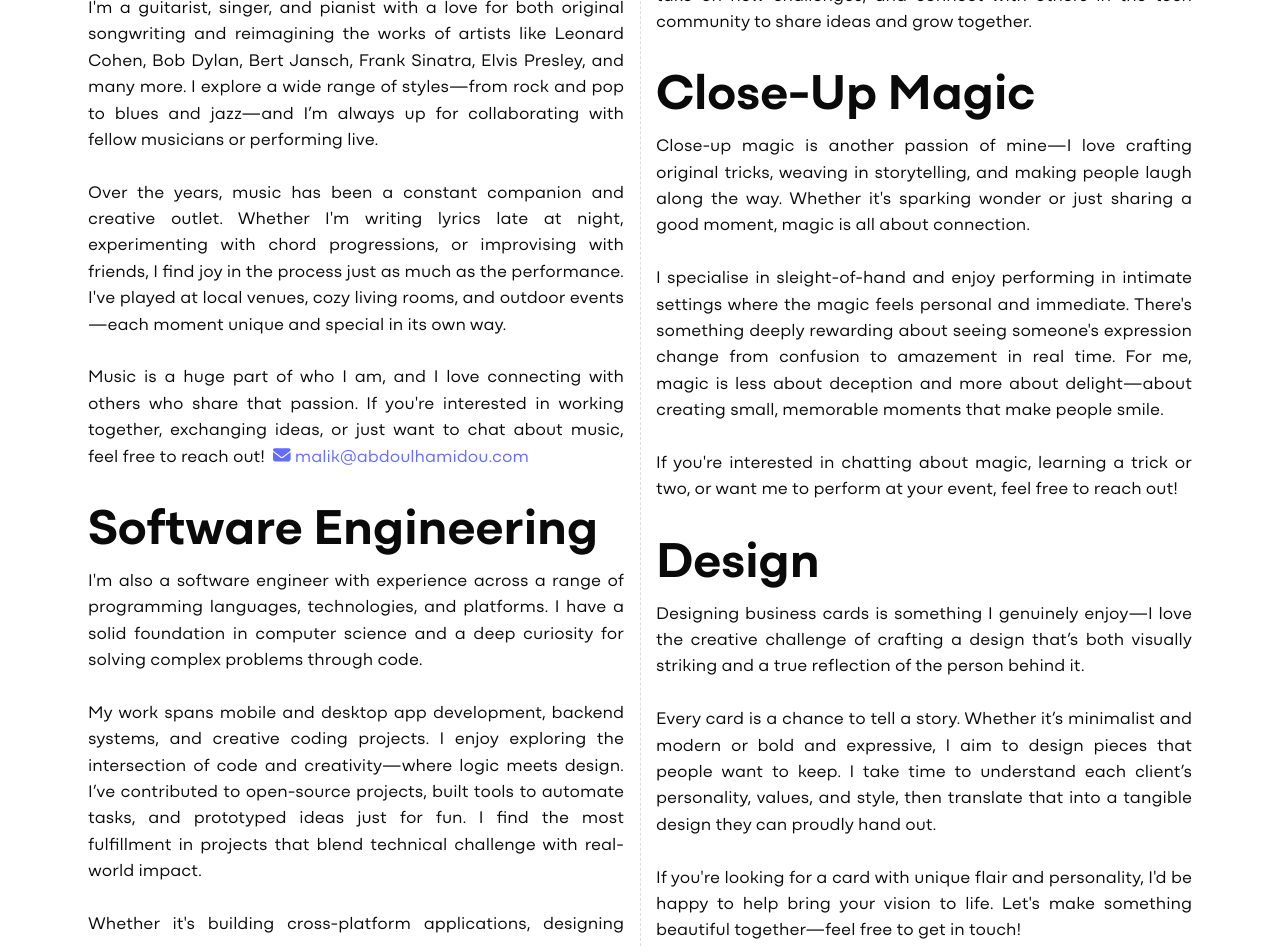
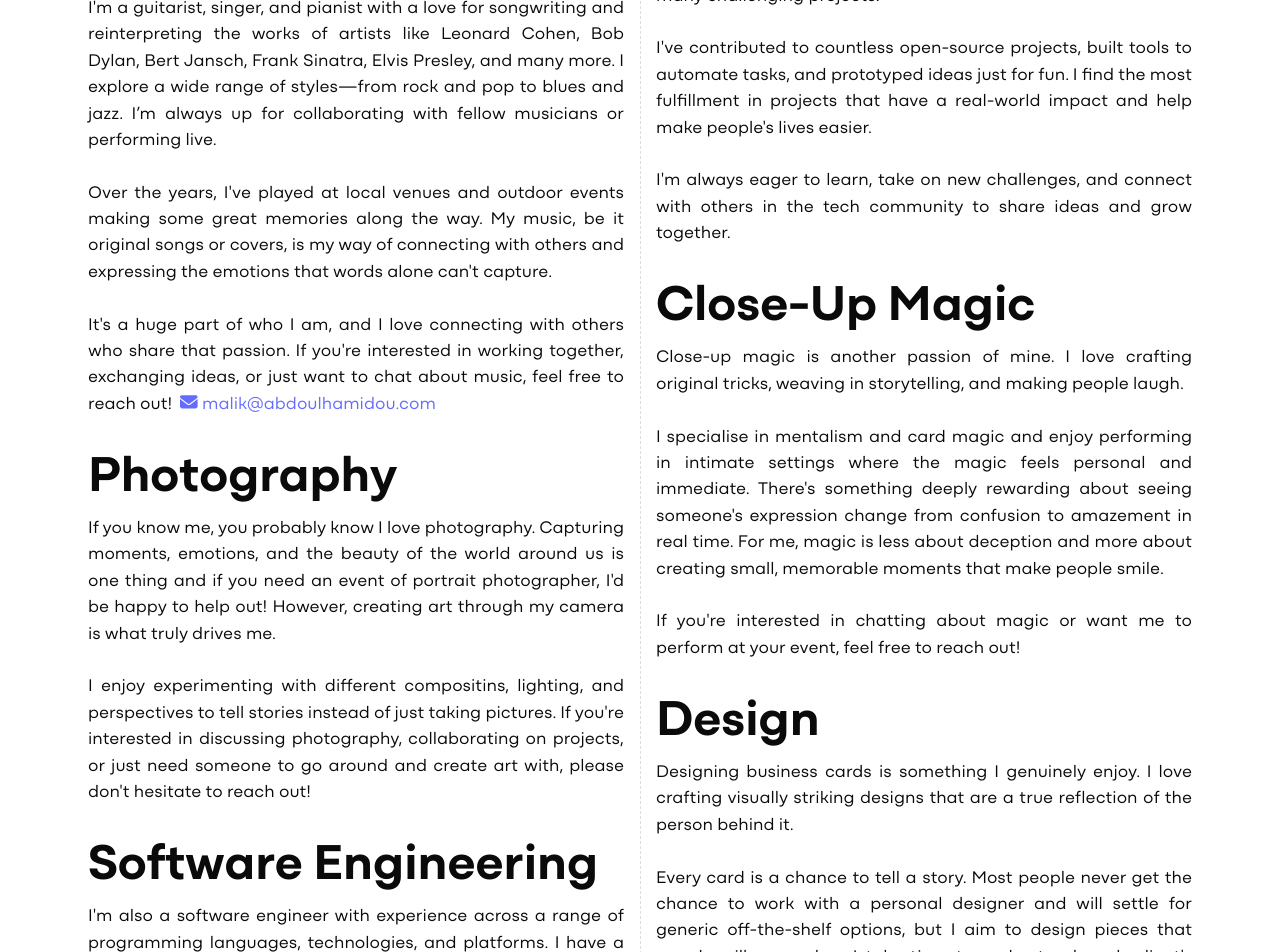
Before and after one commit to KilakOriginal/web2, a React (Vite) app: page / in a window 1280 px wide. Shown: the part 520-1472 px from the top of the page. Built offline with nearby package versions, Linux system fonts and the light colour scheme.

Commit message:
Add photography section, change donation link, home page code formatting

```diff
--- a/src/pages/Home.tsx
+++ b/src/pages/Home.tsx
@@ -7,51 +7,104 @@ export function Home() {
     return (
         <div className="p-10">
             {ProfileCard(
-                <p>Hello and welcome to my website! I'm Malik—a computer science student and musician from Kronshagen and the co-founder of the <a href="https://die-mint.party/">MINT-Party</a>. If you’d like to support my work, please consider making a small donation by clicking <a href="https://www.paypal.com/paypalme/MalikAbdoulHamidou/1">this link</a>.</p>,
+                <p>Hello and welcome to my website! I'm Malik—a computer science student
+                  and musician from Kronshagen and the co-founder of the
+                  <a href="https://die-mint.party/">MINT-Party</a>. If you’d like to
+                  support my work, please consider making a small donation by clicking
+                  <a href="https://www.paypal.com/paypalme/MalikAbdoulHamidou/">this link</a>.
+                </p>,
                 "Malik Abdoul Hamidou",
                 profilePicture,
-                "Computer Scientist, Musician"
+                "Computer Scientist, Photographer, Musician"
             )}
             <br />
             <div className="newspaper">
                 <h1 className="text-3xl mb-2">Music</h1>
                 <p className="mb-6">
-                  I'm a guitarist, singer, and pianist with a love for both original songwriting and reimagining the works of artists like Leonard Cohen, Bob Dylan, Bert Jansch, Frank Sinatra, Elvis Presley, and many more. I explore a wide range of styles—from rock and pop to blues and jazz—and I’m always up for collaborating with fellow musicians or performing live.
+                  I'm a guitarist, singer, and pianist with a love for songwriting and
+                  reinterpreting the works of artists like Leonard Cohen, Bob Dylan,
+                  Bert Jansch, Frank Sinatra, Elvis Presley, and many more. I explore
+                  a wide range of styles—from rock and pop to blues and jazz. I’m
+                  always up for collaborating with fellow musicians or performing live.
                   <br /><br />
-                  Over the years, music has been a constant companion and creative outlet. Whether I'm writing lyrics late at night, experimenting with chord progressions, or improvising with friends, I find joy in the process just as much as the performance. I've played at local venues, cozy living rooms, and outdoor events—each moment unique and special in its own way.
+                  Over the years, I've played at local venues and outdoor events making
+                  some great memories along the way. My music, be it original songs or covers,
+                  is my way of connecting with others and expressing the emotions that words
+                  alone can't capture.
                   <br /><br />
-                  Music is a huge part of who I am, and I love connecting with others who share that passion. If you're interested in working together, exchanging ideas, or just want to chat about music, feel free to reach out!
+                  It's a huge part of who I am, and I love connecting with others who share
+                  that passion. If you're interested in working together, exchanging ideas,
+                  or just want to chat about music, feel free to reach out!
                   <a href="mailto:malik@abdoulhamidou.com" className="ml-2 text-blue-600 underline"><FontAwesomeIcon icon={faEnvelope} /> malik@abdoulhamidou.com</a>
+                </p>
+                <br />
+
+                <h1 className="text-3xl mb-2">Photography</h1>
+                <p className="mb-6">
+                  If you know me, you probably know I love photography. Capturing moments,
+                  emotions, and the beauty of the world around us is one thing and if you
+                  need an event of portrait photographer, I'd be happy to help out! However,
+                  creating art through my camera is what truly drives me.
+                  <br /><br />
+                  I enjoy experimenting with different compositins, lighting, and
+                  perspectives to tell stories instead of just taking pictures.
+                  If you're interested in discussing photography, collaborating on projects,
+                  or just need someone to go around and create art with, please don't
+                  hesitate to reach out!
                 </p>
                 <br />
 
                 <h1 className="text-3xl mb-2">Software Engineering</h1>
                 <p className="mb-6">
-                  I'm also a software engineer with experience across a range of programming languages, technologies, and platforms. I have a solid foundation in computer science and a deep curiosity for solving complex problems through code.
+                  I'm also a software engineer with experience across a range of programming
+                  languages, technologies, and platforms. I have a solid foundation in computer
+                  science and studied at the University of Kiel. Solving complex problems
+                  through code is what I love most about this field.
                   <br /><br />
-                  My work spans mobile and desktop app development, backend systems, and creative coding projects. I enjoy exploring the intersection of code and creativity—where logic meets design. I’ve contributed to open-source projects, built tools to automate tasks, and prototyped ideas just for fun. I find the most fulfillment in projects that blend technical challenge with real-world impact.
+                  My work spans mobile and desktop app development, backend systems, and creative
+                  coding projects. During my bachelor's degree, I specialised in machine learning
+                  and data science, which has provided me with the necessary skill-set to tackle
+                  many challenging projects.
                   <br /><br />
-                  Whether it's building cross-platform applications, designing efficient algorithms, or working with databases, I enjoy turning ideas into practical, scalable solutions. I'm always eager to learn, take on new challenges, and connect with others in the tech community to share ideas and grow together.
+                  I've contributed to countless open-source projects, built tools to automate tasks,
+                  and prototyped ideas just for fun. I find the most fulfillment in projects that
+                  have a real-world impact and help make people's lives easier.
+                  <br /><br />
+                  I'm always eager to learn, take on new challenges, and connect with others in the
+                  tech community to share ideas and grow together.
                 </p>
                 <br />
 
                 <h1 className="text-3xl mb-2">Close-Up Magic</h1>
                 <p className="mb-6">
-                  Close-up magic is another passion of mine—I love crafting original tricks, weaving in storytelling, and making people laugh along the way. Whether it's sparking wonder or just sharing a good moment, magic is all about connection.
+                  Close-up magic is another passion of mine. I love crafting original tricks, weaving
+                  in storytelling, and making people laugh.
                   <br /><br />
-                  I specialise in sleight-of-hand and enjoy performing in intimate settings where the magic feels personal and immediate. There's something deeply rewarding about seeing someone's expression change from confusion to amazement in real time. For me, magic is less about deception and more about delight—about creating small, memorable moments that make people smile.
+                  I specialise in mentalism and card magic and enjoy performing in intimate settings
+                  where the magic feels personal and immediate. There's something deeply rewarding
+                  about seeing someone's expression change from confusion to amazement in real time.
+                  For me, magic is less about deception and more about creating small, memorable
+                  moments that make people smile.
                   <br /><br />
-                  If you're interested in chatting about magic, learning a trick or two, or want me to perform at your event, feel free to reach out!
+                  If you're interested in chatting about magic or want me to perform at your event,
+                  feel free to reach out!
                 </p>
                 <br />
 
                 <h1 className="text-3xl mb-2">Design</h1>
                 <p className="mb-6">
-                  Designing business cards is something I genuinely enjoy—I love the creative challenge of crafting a design that’s both visually striking and a true reflection of the person behind it.
+                  Designing business cards is something I genuinely enjoy. I love crafting visually
+                  striking designs that are a true reflection of the person behind it.
                   <br /><br />
-                  Every card is a chance to tell a story. Whether it’s minimalist and modern or bold and expressive, I aim to design pieces that people want to keep. I take time to understand each client’s personality, values, and style, then translate that into a tangible design they can proudly hand out.
+                  Every card is a chance to tell a story. Most people never get the chance to work with
+                  a personal designer and will settle for generic off-the-shelf options, but I aim to
+                  design pieces that people will remember. I take time to understand each client's
+                  personality and style, then translate that into a tangible design they can proudly hand
+                  out.
                   <br /><br />
-                  If you're looking for a card with unique flair and personality, I'd be happy to help bring your vision to life. Let's make something beautiful together—feel free to get in touch!
+                  If you're looking for a card with unique flair and personality, I'd be happy to help
+                  bring your vision to life. Let's make something beautiful together—feel free to get
+                  in touch!
                 </p>
             </div>
         </div>
```
Also changed, not shown: 1 other file (tests, documents, lock files or other folders).
